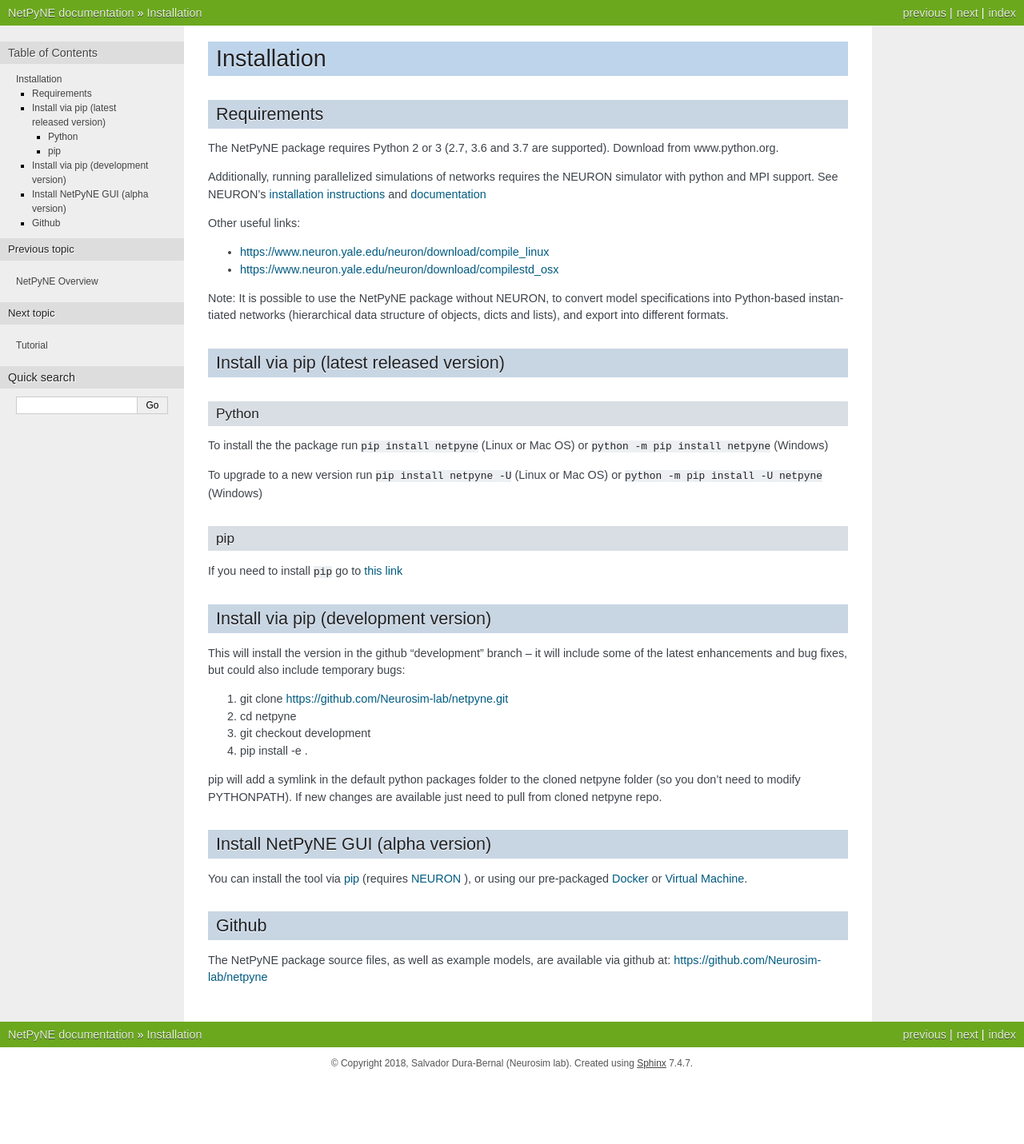
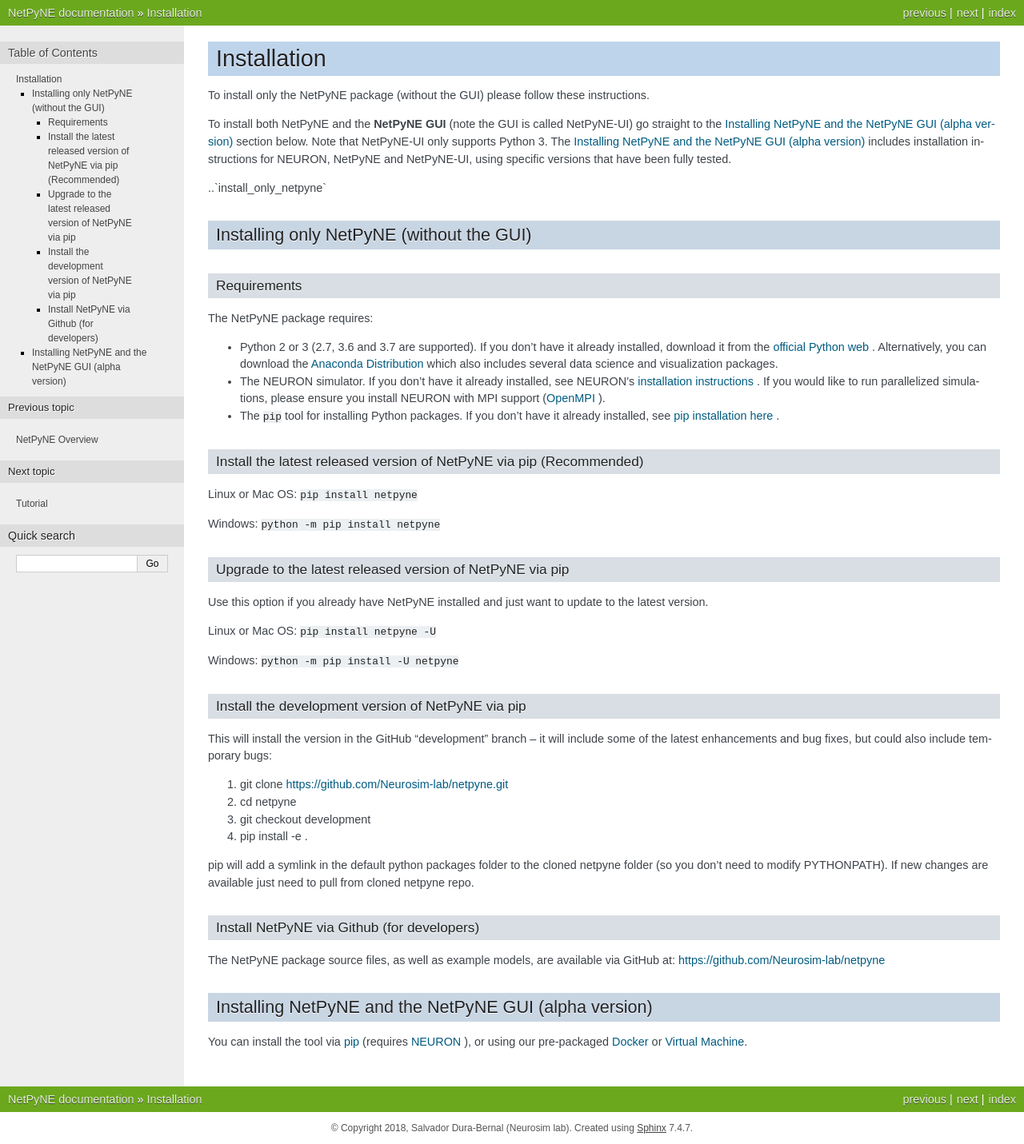
Before and after one commit to suny-downstate-medical-center/netpyne, a Sphinx documentation site: the page built from doc/source/install.rst, in a window 1280 px wide. Shown: the whole page at 80% size. Built offline with Sphinx 7.4.7, drawn with Linux system fonts in a browser that asks for light colours; before the commit the page ends 1350 px from its top, so only the background shows below that.

Commit message:
updating install instructions

```diff
--- a/doc/source/code/tut5.py
+++ b/doc/source/code/tut5.py
@@ -71,10 +71,10 @@
 simConfig.saveMat = False         # Save params, network and sim output to pickle file
 
 
-simConfig.analysis['plotRaster'] = {'orderBy': 'y', 'orderInverse': True}      # Plot a raster
+#simConfig.analysis['plotRaster'] = {'orderBy': 'y', 'orderInverse': True}      # Plot a raster
 simConfig.analysis['plotTraces'] = {'include': [('E2',0), ('E4', 0), ('E5', 5)]}      # Plot recorded traces for this list of cells
-simConfig.analysis['plot2Dnet'] = True            # plot 2D visualization of cell positions and connections
-simConfig.analysis['plotConn'] = True             # plot connectivity matrix
+#simConfig.analysis['plot2Dnet'] = True            # plot 2D visualization of cell positions and connections
+#simConfig.analysis['plotConn'] = True             # plot connectivity matrix
 
 # Create network and run simulation
 sim.createSimulateAnalyze(netParams = netParams, simConfig = simConfig)
--- a/doc/source/conf.py
+++ b/doc/source/conf.py
@@ -54,9 +54,9 @@
 # built documents.
 #
 # The short X.Y version.
-version = '0.9.0'
+version = '0.9.1'
 # The full version, including alpha/beta/rc tags.
-release = '0.9.0'
+release = '0.9.1'
 
 # The language for content autogenerated by Sphinx. Refer to documentation
 # for a list of supported languages.
@@ -106,7 +106,7 @@
 # Theme options are theme-specific and customize the look and feel of a theme
 # further.  For a list of options available for each theme, see the
 # documentation.
-#html_theme_options = {}
+html_theme_options = {'body_max_width': None}
 
 # Add any paths that contain custom themes here, relative to this directory.
 #html_theme_path = []
--- a/doc/source/install.rst
+++ b/doc/source/install.rst
@@ -3,41 +3,50 @@
 Installation
 =======================================
 
+To install only the NetPyNE package (without the GUI) please follow these instructions.
+
+To install both NetPyNE and the **NetPyNE GUI** (note the GUI is called NetPyNE-UI) go straight to the :ref:`install_gui` section below. Note that NetPyNE-UI only supports Python 3. The :ref:`install_gui` includes installation instructions for NEURON, NetPyNE and NetPyNE-UI, using specific versions that have been fully tested.
+
+
+..`install_only_netpyne`
+
+Installing only NetPyNE (without the GUI)
+------------------------------------------
 
 Requirements
-------------
+^^^^^^^^^^^^^^^^^^
 
-The NetPyNE package requires Python 2 or 3 (2.7, 3.6 and 3.7 are supported). Download from www.python.org.
+The NetPyNE package requires:
 
-Additionally, running parallelized simulations of networks requires the NEURON simulator with python and MPI support. See NEURON's `installation instructions <http://www.neuron.yale.edu/neuron/download/>`_ and `documentation <http://www.neuron.yale.edu/neuron/static/new_doc/index.html>`_
+- Python 2 or 3 (2.7, 3.6 and 3.7 are supported). If you don't have it already installed, download it from the `official Python web <www.python.org>`_ . Alternatively, you can download the `Anaconda Distribution <www.anaconda.com/distribution/>`_ which also includes several data science and visualization packages.
 
-Other useful links:
+- The NEURON simulator. If you don't have it already installed, see NEURON's `installation instructions <http://www.neuron.yale.edu/neuron/download/>`_ . If you would like to run parallelized simulations, please ensure you install NEURON with MPI support (`OpenMPI <https://www.open-mpi.org/>`_ ).
 
-* https://www.neuron.yale.edu/neuron/download/compile_linux
-* https://www.neuron.yale.edu/neuron/download/compilestd_osx
-
-Note: It is possible to use the NetPyNE package without NEURON, to convert model specifications into Python-based instantiated networks (hierarchical data structure of objects, dicts and lists), and export into different formats.
-
-Install via pip (latest released version)
------------------------------------------
-
-Python
-^^^^^^^^^
-
-To install the the package run ``pip install netpyne`` (Linux or Mac OS) or ``python -m pip install netpyne`` (Windows)
-
-To upgrade to a new version run ``pip install netpyne -U`` (Linux or Mac OS) or ``python -m pip install -U netpyne`` (Windows)
+- The ``pip`` tool for installing Python packages. If you don't have it already installed, see `pip installation here <https://pip.pypa.io/en/stable/installing/>`_ .
 
 
-pip
-^^^^^^^^^^
-If you need to install ``pip`` go to `this link <https://pip.pypa.io/en/stable/installing/>`_
+Install the latest released version of NetPyNE via pip (Recommended)
+^^^^^^^^^^^^^^^^^^^^^^^^^^^^^^^^^^^^^^^^^^^^^^^^^^^^^^^^^^^^^^^^^^^
+
+Linux or Mac OS:  ``pip install netpyne``
+
+Windows: ``python -m pip install netpyne``
 
 
-Install via pip (development version)
---------------------------------------
+Upgrade to the latest released version of NetPyNE via pip
+^^^^^^^^^^^^^^^^^^^^^^^^^^^^^^^^^^^^^^^^^^^^^^^^^^^^^^^^^^^^
 
-This will install the version in the github "development" branch -- it will include some of the latest enhancements and bug fixes, but could also include temporary bugs:
+Use this option if you already have NetPyNE installed and just want to update to the latest version.
+
+Linux or Mac OS: ``pip install netpyne -U``
+
+Windows: ``python -m pip install -U netpyne``
+
+
+Install the development version of NetPyNE via pip
+^^^^^^^^^^^^^^^^^^^^^^^^^^^^^^^^^^^^^^^^^^^^^^^^^^^
+
+This will install the version in the GitHub "development" branch -- it will include some of the latest enhancements and bug fixes, but could also include temporary bugs:
 
 1) git clone https://github.com/Neurosim-lab/netpyne.git
 2) cd netpyne
@@ -46,11 +55,14 @@
 
 pip will add a symlink in the default python packages folder to the cloned netpyne folder (so you don't need to modify PYTHONPATH). If new changes are available just need to pull from cloned netpyne repo.
 
-Install NetPyNE GUI (alpha version)
+
+Install NetPyNE via Github (for developers)
+^^^^^^^^^^^^^^^^^^^^^^^^^^^^^^^^^^^^^^^^^^^^^
+The NetPyNE package source files, as well as example models, are available via GitHub at: https://github.com/Neurosim-lab/netpyne
+
+.. _install_gui:
+
+Installing NetPyNE and the NetPyNE GUI (alpha version)
 ------------------------------------------------------
 
-You can install the tool via `pip <https://github.com/MetaCell/NetPyNE-UI/wiki/Pip-installation>`_ (requires `NEURON <https://github.com/MetaCell/NetPyNE-UI/wiki/Installing-NEURON-crxd-Version>`_ ), or using our pre-packaged `Docker <https://github.com/MetaCell/NetPyNE-UI/wiki/Docker-installation>`_ or `Virtual Machine <https://github.com/MetaCell/NetPyNE-UI/wiki/Virtual-Machine-Installation>`_.
-
-Github
-------------
-The NetPyNE package source files, as well as example models, are available via github at: https://github.com/Neurosim-lab/netpyne
+You can install the tool via `pip <https://github.com/Neurosim-lab/NetPyNE-UI/wiki/Pip-installation>`_ (requires `NEURON <https://github.com/Neurosim-lab/NetPyNE-UI/wiki/Installing-NEURON-crxd-Version>`_ ), or using our pre-packaged `Docker <https://github.com/Neurosim-lab/NetPyNE-UI/wiki/Docker-installation>`_ or `Virtual Machine <https://github.com/Neurosim-lab/NetPyNE-UI/wiki/Virtual-Machine-Installation>`_.
```
Also changed, not shown: 5 other files.
